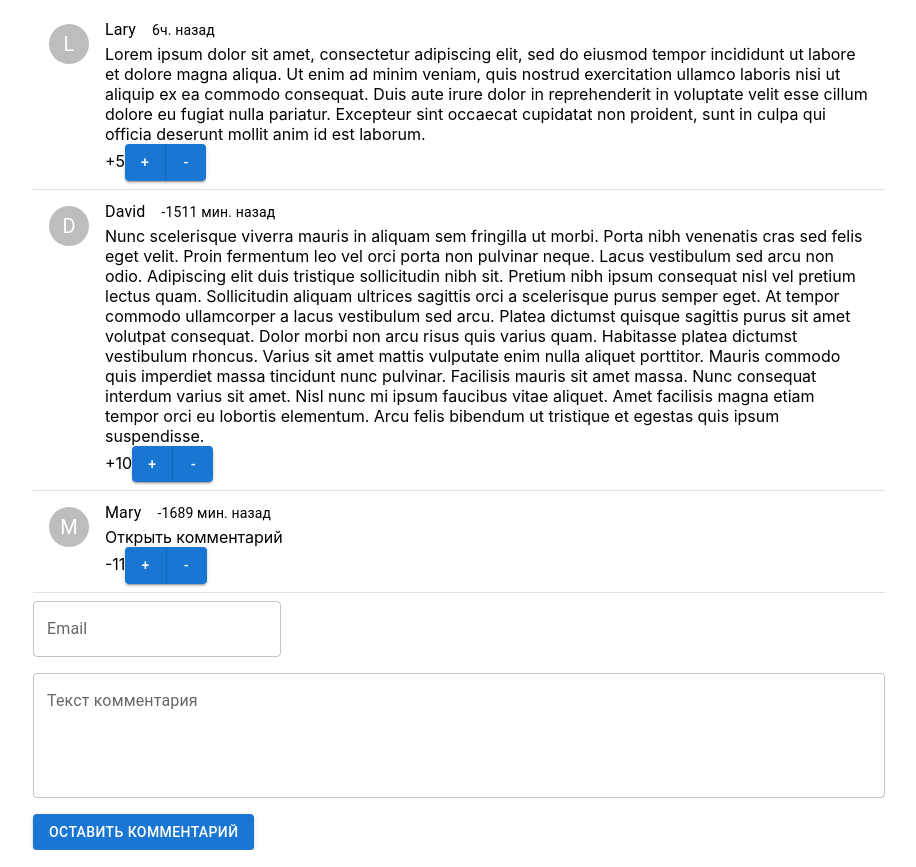
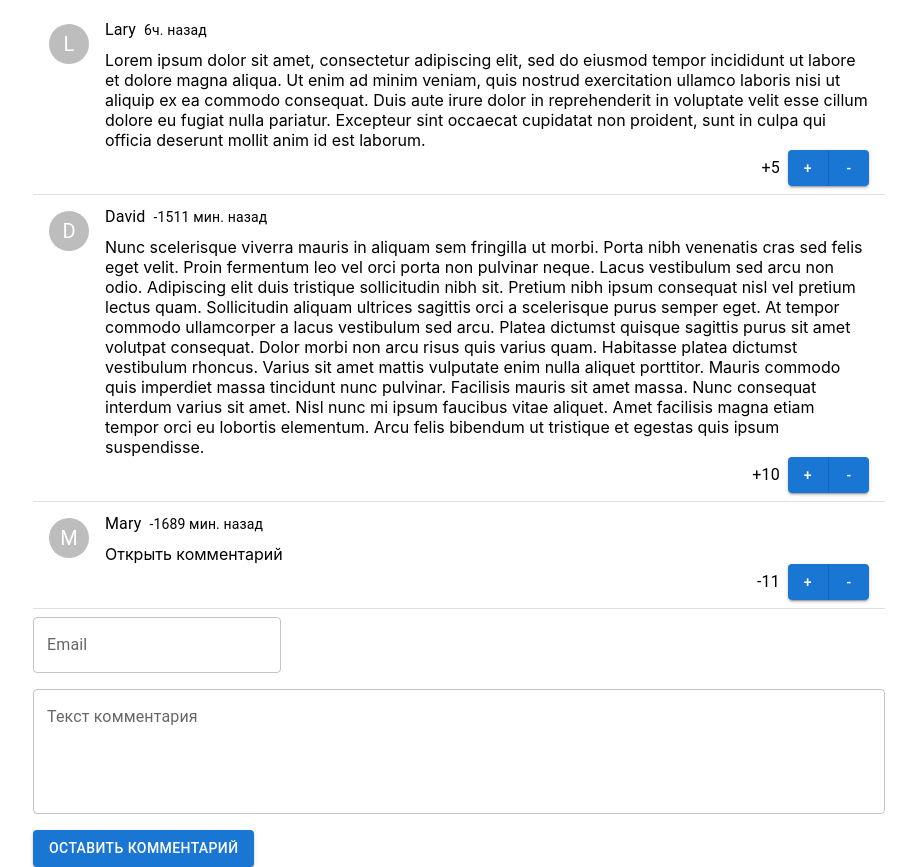
Before and after one commit to MariaFL/comment-system, a React (Create React App) app: page / in a window 1280 px wide. Shown: the whole page, without its empty margins (181-1097 px from the left). Built offline with nearby package versions, Linux system fonts and the light colour scheme; the HTML template or start-up script is replaced by a standard one.

Commit message:
edited styles of rating

```diff
--- a/src/components/comment/Comment.jsx
+++ b/src/components/comment/Comment.jsx
@@ -25,20 +25,26 @@ const Comment = (props) => {
                     {!avatar ? author[0] : null}
                 </Avatar>
             </ListItemAvatar>
-            <Grid>
+            <Grid container>
+                <Grid container justifyContent="flex-start" alignItems="baseline">
                     <Typography
                         variant="subtitle1"
-                    component="span"
                         gutterBottom
-                    mr={2}
+                        mr={1}
                     >
                         {author}
                     </Typography>
-                <Typography component="span" variant="body2">
+                    <Typography variant="body2">
                         <DateText date={date}/>
                     </Typography>
+                </Grid>
+                <Grid item xs={12}>
                     <CommentBlock text={text} rating={rating}/>
+                </Grid>
+
                     <RatingBlock rating={rating} onAdd={handleAddRating} onDeduct={handleDeductRating}/>
+
+
             </Grid>
         </ListItem>
     );
--- a/src/components/comment/RatingBlock.jsx
+++ b/src/components/comment/RatingBlock.jsx
@@ -1,11 +1,16 @@
 import React from 'react';
-import { ButtonGroup, Button } from '@mui/material';
+import { ButtonGroup, Button, Grid, Typography } from '@mui/material';
 
 const RatingBlock = (props) => {
     const {rating} = props;
     return (
-        <div>
+        <Grid container columnSpacing={1} justifyContent="flex-end" alignContent="baseline">
+            <Grid item alignSelf="center">
+                <Typography>
                     {rating > 0 ? '+' : null}{rating}
+                </Typography>
+            </Grid>
+            <Grid item>
                 <ButtonGroup
                     variant="contained"
                     aria-label="Rating"
@@ -13,7 +18,8 @@ const RatingBlock = (props) => {
                     <Button onClick={props.onAdd}>+</Button>
                     <Button onClick={props.onDeduct}>-</Button>
                 </ButtonGroup>
-        </div>
+            </Grid>
+        </Grid>
     );
 }
 
```
Lines whose indentation alone changed are shown as unchanged.
